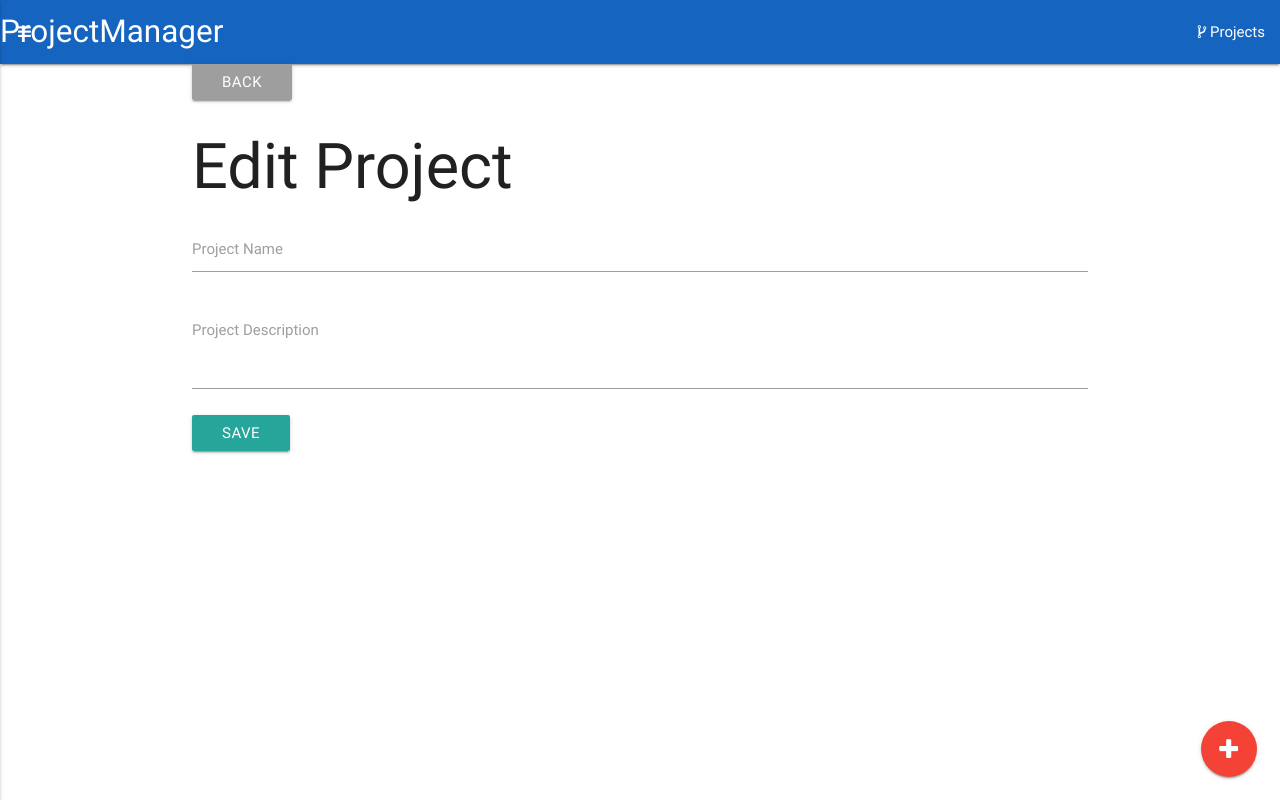
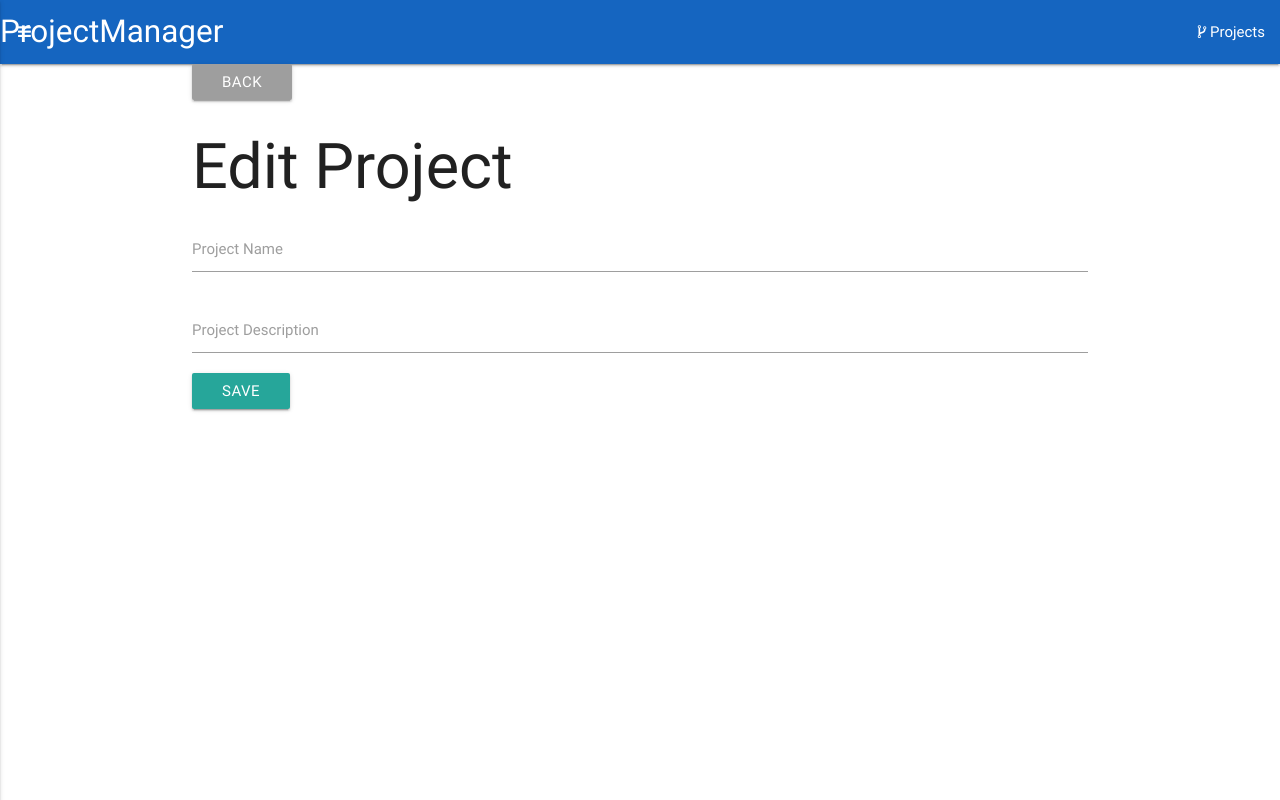
Before and after one commit to QuentinGuenther/ProjectManager, a React (Create React App) app in the folder client_src/: page /projects/edit/1 in a window 1280 px wide. Built offline with nearby package versions, Linux system fonts and the light colour scheme; no server answers.

Commit message:
streamline UI to make the add button more clear and edit textfield

```diff
--- a/client_src/src/App.js
+++ b/client_src/src/App.js
@@ -1,5 +1,4 @@
 import React from 'react';
-import { Link } from 'react-router-dom';
 import './App.css';
 import Main from './components/Main';
 import Navbar from './components/Navbar';
@@ -17,12 +16,6 @@ const App = () => (
       <Main />
     </div>
 
-    <div className="fixed-action-btn">
-      <Link to="/projects/add" className="btn-floating btn-large red">
-        <i className="fa fa-plus"></i>
-      </Link>
-    </div>
-
   </div>
 );
 
--- a/client_src/src/components/EditProject.js
+++ b/client_src/src/components/EditProject.js
@@ -109,7 +109,7 @@ class EditProject extends Component {
 						<label htmlFor="name">Project Name</label>
 					</div>
 					<div className="input-field">
-						<textarea name="description" ref="description" className="materialize-textarea" value={this.state.description} onChange={this.handleInputChange} />
+						<input name="description" ref="description" value={this.state.description} onChange={this.handleInputChange} />
 						<label htmlFor="description">Project Description</label>
 					</div>
 					<input type="submit" value="Save" className="btn" />
--- a/client_src/src/components/Projects.js
+++ b/client_src/src/components/Projects.js
@@ -1,4 +1,5 @@
 import React, { Component } from 'react';
+import { Link } from 'react-router-dom';
 import Axios from 'axios';
 import ProjectItem from './ProjectItem';
 
@@ -60,7 +61,13 @@ class Projects extends Component {
 				<ul className="collection">
 					{projectItems}
 				</ul>
+				<div className="fixed-action-btn">
+	      			<Link to="/projects/add" className="btn-floating btn-large red">
+	        			<i className="fa fa-plus"></i>
+	      			</Link>
+    			</div>
 			</div>
+
 		);
 	}
 }
```
